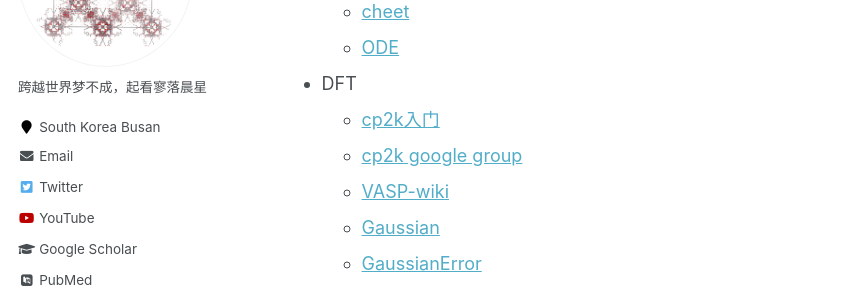
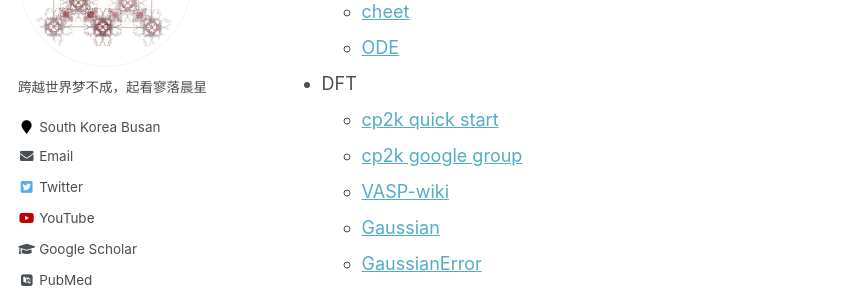
Before and after one commit to sxm13/ZGBshenxiaomoCV.github.io, a Jekyll site: the page built from _pages/markdown.md, in a window 1280 px wide and 900 px high, scrolled down 4196 px. Shown: the part 151-441 px from the top of the window, without its empty margins (0-848 px from the left). Built offline with Jekyll 4.4.1, drawn with Linux system fonts in a browser that asks for light colours; some web fonts are replaced.

Commit message:
Update markdown.md

```diff
--- a/_pages/markdown.md
+++ b/_pages/markdown.md
@@ -124,7 +124,7 @@ redirect_from:
   * [cheet](https://github.com/matplotlib/cheatsheets)
   * [ODE](https://ulissigroup.cheme.cmu.edu/F22-06-325/intro.html)
 * DFT
-  * [cp2k入门](https://www.cnblogs.com/Shine-JK/p/10988556.html)
+  * [cp2k quick start](https://www.cnblogs.com/Shine-JK/p/10988556.html)
   * [cp2k google group](https://groups.google.com/g/cp2k)
   * [VASP-wiki](https://www.vasp.at/wiki/index.php/Category:VASP6)
   * [Gaussian](https://expchem3.com/)
```
